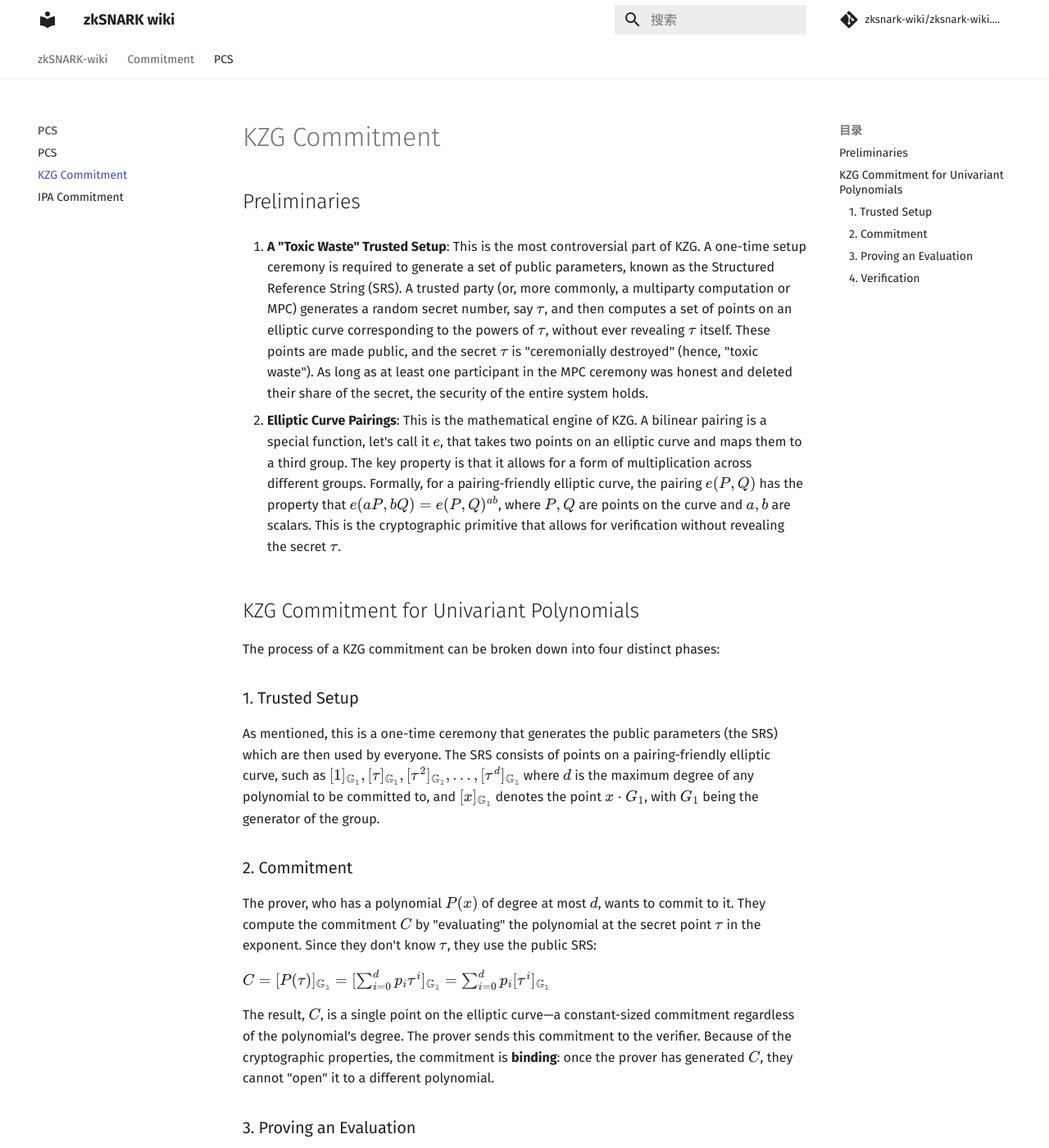
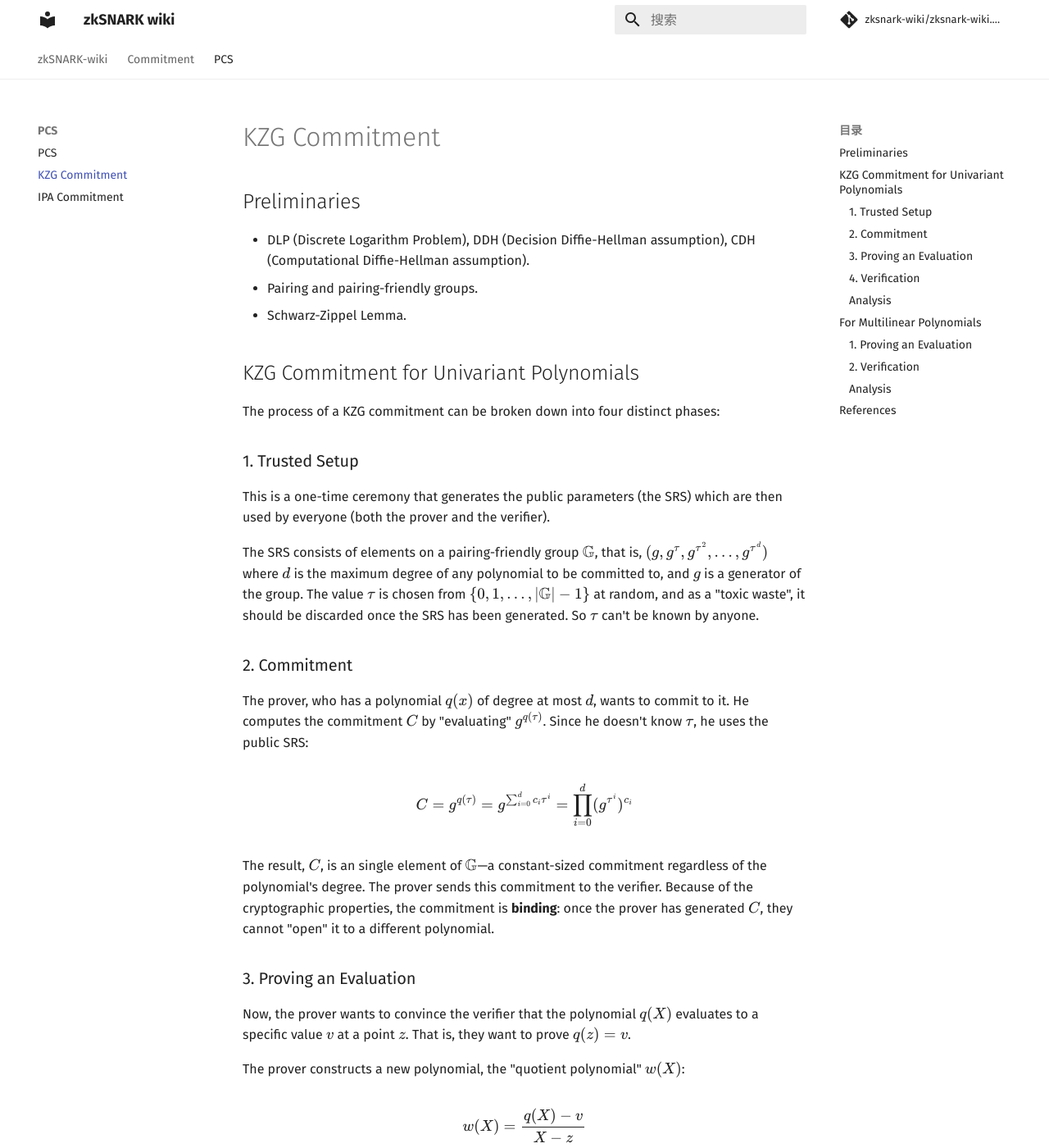
Before and after one commit to zksnark-wiki/zksnark-wiki.github.io, an MkDocs documentation site: the page built from docs/pcs/kzg.md, in a window 1280 px wide and 1400 px high. Shown: the whole window at 82% size. Built offline with MkDocs 1.6.1 and Material for MkDocs 9.7.7, drawn with Linux system fonts in a browser that asks for light colours; comment, search, counter and statistics services are not loaded; some of the changed text lies outside the part shown.

Commit message:
Update search index with detailed documentation on zkSNARKs and Polynomial Commitment Schemes

```diff
--- a/docs/pcs/kzg.md
+++ b/docs/pcs/kzg.md
@@ -2,9 +2,9 @@
 
 ## Preliminaries
 
-1.  **A "Toxic Waste" Trusted Setup**: This is the most controversial part of KZG. A one-time setup ceremony is required to generate a set of public parameters, known as the Structured Reference String (SRS). A trusted party (or, more commonly, a multiparty computation or MPC) generates a random secret number, say $\tau$, and then computes a set of points on an elliptic curve corresponding to the powers of $\tau$, without ever revealing $\tau$ itself. These points are made public, and the secret $\tau$ is "ceremonially destroyed" (hence, "toxic waste"). As long as at least one participant in the MPC ceremony was honest and deleted their share of the secret, the security of the entire system holds.
-
-2.  **Elliptic Curve Pairings**: This is the mathematical engine of KZG. A bilinear pairing is a special function, let's call it $e$, that takes two points on an elliptic curve and maps them to a third group. The key property is that it allows for a form of multiplication across different groups. Formally, for a pairing-friendly elliptic curve, the pairing $e(P, Q)$ has the property that $e(aP, bQ) = e(P, Q)^{ab}$, where $P, Q$ are points on the curve and $a, b$ are scalars. This is the cryptographic primitive that allows for verification without revealing the secret $\tau$.
+- DLP (Discrete Logarithm Problem), DDH (Decision Diffie-Hellman assumption), CDH (Computational Diffie-Hellman assumption).
+- Pairing and pairing-friendly groups.
+- Schwarz-Zippel Lemma.
 
 ## KZG Commitment for Univariant Polynomials
 
@@ -12,42 +12,81 @@
 
 ### 1. Trusted Setup
 
-As mentioned, this is a one-time ceremony that generates the public parameters (the SRS) which are then used by everyone. The SRS consists of points on a pairing-friendly elliptic curve, such as $[1]_\mathbb{G_1}, [\tau]_\mathbb{G_1}, [\tau^2]_\mathbb{G_1}, \dots, [\tau^d]_\mathbb{G_1}$ where $d$ is the maximum degree of any polynomial to be committed to, and $[x]_\mathbb{G_1}$ denotes the point $x \cdot G_1$, with $G_1$ being the generator of the group.
+This is a one-time ceremony that generates the public parameters (the SRS) which are then used by everyone (both the prover and the verifier).
+
+The SRS consists of elements on a pairing-friendly group $\mathbb G$, that is, $(g,g^{\tau},g^{\tau^2},...,g^{\tau^d})$ where $d$ is the maximum degree of any polynomial to be committed to, and $g$ is a generator of the group. The value $\tau$ is chosen from $\{0,1,...,|\mathbb G|-1\}$ at random, and as a "toxic waste", it should be discarded once the SRS has been generated. So $\tau$ can't be known by anyone.
 
 ### 2. Commitment
 
-The prover, who has a polynomial $P(x)$ of degree at most $d$, wants to commit to it. They compute the commitment $C$ by "evaluating" the polynomial at the secret point $\tau$ in the exponent. Since they don't know $\tau$, they use the public SRS:
+The prover, who has a polynomial $q(x)$ of degree at most $d$, wants to commit to it. He computes the commitment $C$ by "evaluating" $g^{q(\tau)}$. Since he doesn't know $\tau$, he uses the public SRS:
 
-$C = [P(\tau)]_{\mathbb{G_1}} = [\sum_{i=0}^d p_i \tau^i]_{\mathbb{G_1}} = \sum_{i=0}^d p_i [\tau^i]_{\mathbb{G_1}}$
+$$C = g^{q(\tau)} = g^{\sum_{i=0}^d c_i \tau^i} = \prod_{i=0}^d (g^{\tau^i})^{c_i}$$
 
-The result, $C$, is a single point on the elliptic curve—a constant-sized commitment regardless of the polynomial's degree. The prover sends this commitment to the verifier. Because of the cryptographic properties, the commitment is **binding**: once the prover has generated $C$, they cannot "open" it to a different polynomial.
+The result, $C$, is an single element of $\mathbb G$—a constant-sized commitment regardless of the polynomial's degree. The prover sends this commitment to the verifier. Because of the cryptographic properties, the commitment is **binding**: once the prover has generated $C$, they cannot "open" it to a different polynomial.
 
 ### 3. Proving an Evaluation
 
-Now, the prover wants to convince the verifier that the polynomial $P(x)$ evaluates to a specific value $y$ at a point $a$. That is, they want to prove $P(a) = y$.
+Now, the prover wants to convince the verifier that the polynomial $q(X)$ evaluates to a specific value $v$ at a point $z$. That is, they want to prove $q(z) = v$.
 
-The prover constructs a new polynomial, the "quotient polynomial" $Q(x)$:
+The prover constructs a new polynomial, the "quotient polynomial" $w(X)$:
 
-$Q(x) = \frac{P(x) - y}{x - a}$
+$$w(X) = \frac{q(X) - v}{X - z}$$
 
-The key insight here is from the Remainder Theorem in algebra: $P(a) - y = 0$ if and only if $(x-a)$ is a factor of $P(x) - y$. If the evaluation is correct ($P(a) = y$), then $Q(x)$ will be a valid polynomial. The prover then computes a commitment to this quotient polynomial, which will serve as the proof $\pi$:
+The key insight here is from the Remainder Theorem in algebra: $q(z) - v = 0$ if and only if $(X-z)$ is a factor of $q(X) - v$. If the evaluation is correct ($q(z) = v$), then $w(z)$ will be a valid polynomial. The prover then computes a commitment to this quotient polynomial, which will serve as the proof $\pi$:
 
-$\pi = [Q(\tau)]_{\mathbb{G_1}}$
+$$\pi = g^{w(\tau)}$$
 
-The prover sends the claimed evaluation $(a, y)$ and the proof $\pi$ to the verifier.
+The prover sends the claimed evaluation $(z, v)$ and the proof $\pi$ to the verifier.
 
 ### 4. Verification
 
-The verifier receives the commitment $C$, the claimed evaluation $(a, y)$, and the proof $\pi$. They want to check if the equation $P(x) - y = (x-a)Q(x)$ holds at the secret point $\tau$. Using the bilinear pairing, they can check this equality in the exponent without ever knowing $\tau$.
+The verifier receives the commitment $C$, the claimed evaluation $(z, v)$, and the proof $\pi$. He wants to check if the equation $q(X)-v=(X-z)w(X)$ holds. Due to the Schwartz-Zippel Lemma, he only needs to check whether it holds at a random point, that is, $\tau$. As $\tau$ is unknown to the prover, it's safe to take it as a random number.
+
+So now the verifier wants to check $q(\tau)-v=(\tau-z)w(\tau)$. Using the bilinear pairing, they can check this equality in the exponent without ever knowing $\tau$.
 
 The verifier checks if the following pairing equation holds:
 
-$e(\pi, [\tau - a]_{\mathbb{G_2}}) = e(C - [y]_{\mathbb{G_1}}, G_2)$
+$$e(C / g^{v}, g) = e(g^{\tau - z}, \pi)$$
 
-Let's unpack this with the pairing property:
--   Left side: $e(\pi, [\tau - a]_{\mathbb{G_2}}) = e([Q(\tau)]_{\mathbb{G_1}}, [\tau - a]_{\mathbb{G_2}}) = e(G_1, G_2)^{Q(\tau)(\tau-a)}$
--   Right side: $e(C - [y]_{\mathbb{G_1}}, G_2) = e([P(\tau)]_{\mathbb{G_1}} - [y]_{\mathbb{G_1}}, G_2) = e([P(\tau)-y]_{\mathbb{G_1}}, G_2) = e(G_1, G_2)^{P(\tau)-y}$
+The equation holds if and only if $q(\tau) - v = (\tau - z)w(\tau)$, which, because of the Schwartz-Zippel Lemma, proves with a high probability that $q(X) - v = (X-z)w(X)$ and therefore that $q(z) = v$.
 
-The equation holds if and only if $P(\tau) - y = Q(\tau)(\tau - a)$, which, because of the Schwartz-Zippel Lemma, proves with a high probability that $P(x) - y = (x-a)Q(x)$ and therefore that $P(a) = y$.
+### Analysis
 
-The proof is verified, and the verifier is convinced the prover's claim is correct, all with constant-sized data and a small amount of computation.
+The commitment size and the proof size are $O(1)$ as the they contain only one group element respectively. It takes the prover $O(d)$ time to compute the commitment $C$ and the proof $\pi=g^{\frac{q(X)-v}{X-z}}$. The verifier time is $O(1)$.
+
+## For Multilinear Polynomials
+
+It's based on the following fact.
+
+**Fact** (Papamanthou, Shi, and Tamassia \[[PST13](#fn:PST13)\]). For any fixed $z = (z_1, \dots, z_\ell) \in \mathbb{F}_p^\ell$ and any multilinear polynomial $q$, $q(z) = v$ if and only if there is a unique set of $\ell$ multilinear polynomials $w_1, \dots, w_\ell$ such that
+$$
+q(X) - v = \sum_{i=1}^\ell (X_i - z_i)w_i(X).
+$$
+
+### 1. Proving an Evaluation
+
+Suppose a prover wants to prove that a multilinear polynomial $q(X)$ evaluates to a specific value $v$ at a point $z = (z_1, \dots, z_\ell)$.
+
+The prover's task is to provide proof for the relationship in the above fact. The most straightforward approach is for the prover to compute a commitment for each of the $\ell$ quotient polynomials. The proof, $\pi$, would be a tuple of these commitments:
+
+$$\pi = (g^{w_1(\tau)}, g^{w_2(\tau)}, \dots, g^{w_\ell(\tau)})$$
+
+The prover sends the claimed evaluation $(z, v)$ along with the proof $\pi$ to the verifier.
+
+### 2. Verification
+
+The verifier receives the commitment $C = g^{q(\tau)}$, the claimed evaluation $(z, v)$, and the proof $\pi$. The verifier's goal is to check if the polynomial identity holds in the exponent. This can be verified with $\ell$ separate pairing checks:
+
+$$e(C/g^v, g) = \prod_{i=1}^\ell e(g^{w_i(\tau)}, g^{\tau_i-z_i})$$
+
+This equation holds if and only if the original polynomial identity is correct, which proves with high probability that $q(z) = v$. While this is a correct verification method, it is important to note that the verifier's time scales with the number of variables, $\ell$, which can be a limiting factor.
+
+### Analysis
+
+In this extended scheme for multilinear polynomials, the commitment size remains constant at **$O(1)$** (one group element). However, the proof size is **$O(\ell)$** because the proof consists of commitments to each of the $\ell$ quotient polynomials. Consequently, the verifier's time is also **$O(\ell)$**, as it must perform a pairing check for each polynomial. As for the prover time, \[[ZGK+18](#fn:ZGK+18)\] shows that the prover can compute $w_1,...,w_{\ell}$ and evaluate $g^{w_1(r)},...,g^{w_{\ell}(r)}$ with $O(2^{\ell})$ time.
+
+## References
+
+[^PST13]: \[PST13\] Papamanthou, C., Shi, E., & Tamassia, R. (2013). [*Signatures of Correct Computation*](https://eprint.iacr.org/2011/587.pdf).
+[^Tha23]: \[Tha23\] Thaler, J. (2023). [*Proofs, Arguments, and Zero-Knowledge*](https://people.cs.georgetown.edu/jthaler/ProofsArgsAndZK.pdf).
+[^ZGK+18]: \[ZGK+18\] Zhang, Y., Genkin, D., Katz, J., Papadopoulos, D., & Papamanthou, C. (2018). [*vRAM: Faster Verifiable RAM With Program-Independent Preprocessing*](https://faculty.cc.gatech.edu/~genkin/papers/vram.pdf).
--- a/mkdocs.yml
+++ b/mkdocs.yml
@@ -53,8 +53,39 @@
   - https://cdn.jsdelivr.net/npm/mathjax@3/es5/tex-mml-chtml.js
 
 markdown_extensions:
+  # - document-offsets-injection:
+      # debug: true
+  - admonition
+  - def_list
+  - footnotes
+  - meta
   - toc:
-      permalink: true
+      permalink: ""
+      slugify: !!python/name:pymdownx.slugs.uslugify
   - pymdownx.arithmatex:
       generic: true
-  - footnotes
+  - pymdownx.caret
+  - pymdownx.critic
+  - pymdownx.details
+  - pymdownx.emoji:
+      emoji_generator: !!python/name:pymdownx.emoji.to_svg
+  - pymdownx.highlight:
+      linenums: true
+  - pymdownx.inlinehilite
+  - pymdownx.keys
+  - pymdownx.magiclink
+  - pymdownx.mark
+  - pymdownx.snippets:
+      check_paths: true
+  - pymdownx.progressbar
+  - pymdownx.smartsymbols
+  - pymdownx.superfences:
+      custom_fences:
+        - name: math
+          class: arithmatex
+          format: !!python/name:pymdownx.arithmatex.fence_mathjax_format
+  - pymdownx.tasklist:
+      custom_checkbox: true
+  - pymdownx.tilde
+  - pymdownx.tabbed:
+      alternate_style: true
```
Also changed, not shown: docs/pcs/index.md (+4 -4 lines), site/commitment/index.html, site/commitment/pedersen/index.html, site/contri/index.html, site/index.html, site/pcs/index.html, site/pcs/ipa/index.html, site/pcs/kzg/index.html, site/search/search_index.json.
